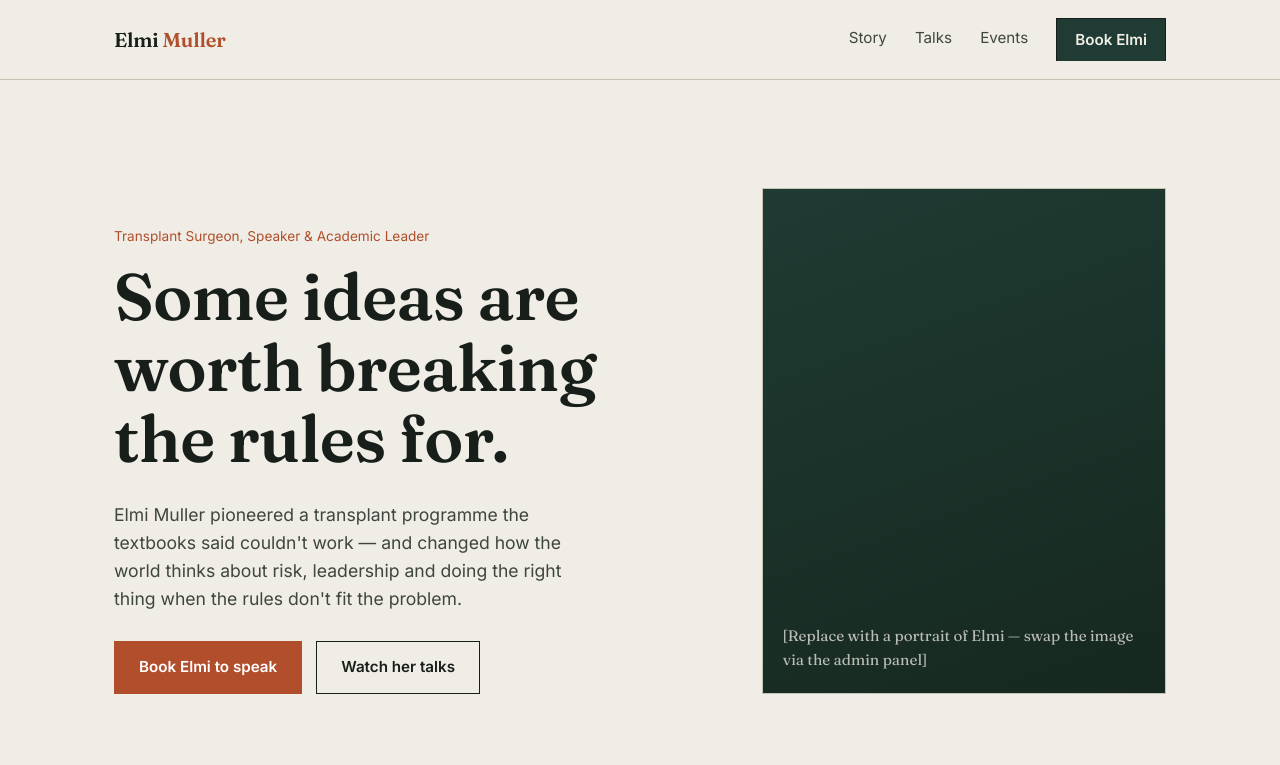
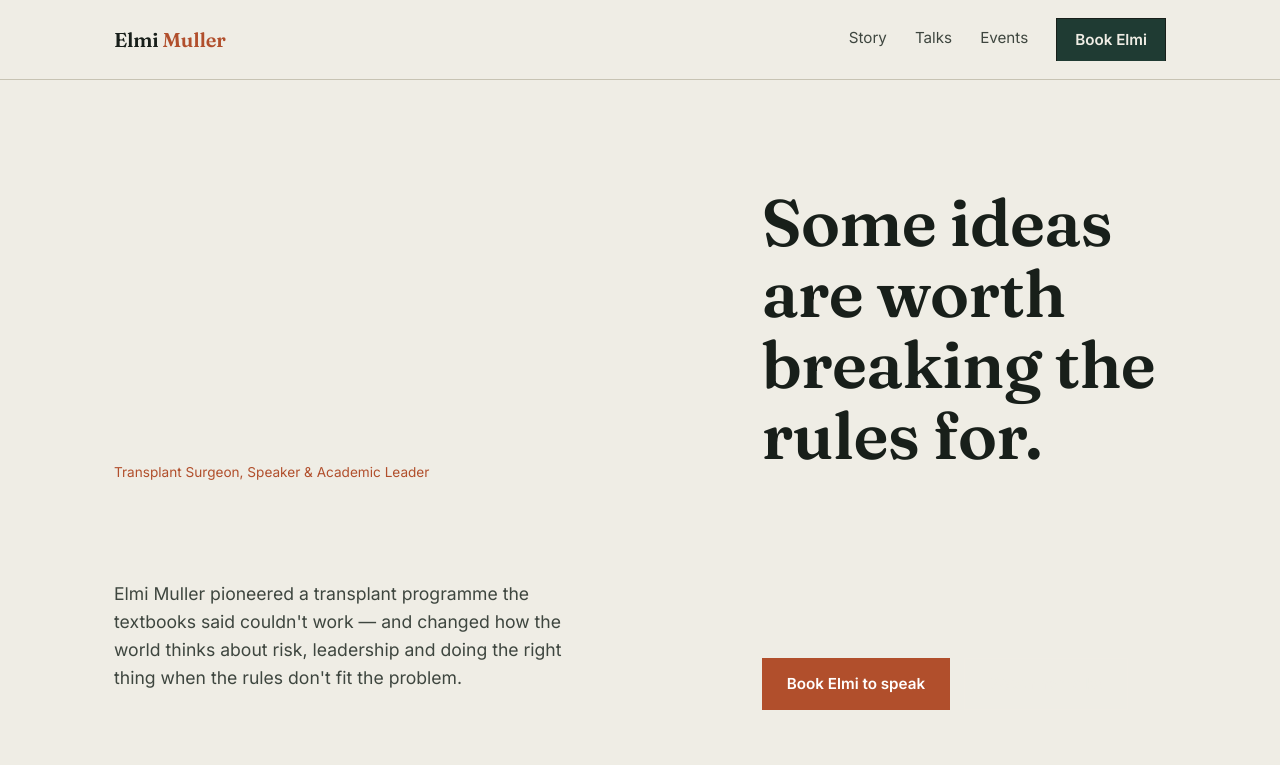
Before and after one commit to herriandreaherri/elmi-muller-site, a plain HTML site: page elmi-muller-site/index.html in a window 1280 px wide. Shown: the top 765 px of the page. Drawn offline with Linux system fonts and the light colour scheme.

Commit message:
Refactor hero section in index.html

```diff
--- a/elmi-muller-site/index.html
+++ b/elmi-muller-site/index.html
@@ -24,19 +24,14 @@
   </div>
 </header>
 
-<section class="hero">
+<section class="hero" id="hero" data-hero-section>
   <div class="wrap">
-    <div>
-      <div class="hero-eyebrow" data-hero-eyebrow>Transplant Surgeon, Speaker & Academic Leader</div>
-      <h1 data-hero-title>Some ideas are worth breaking the rules for.</h1>
-      <p class="hero-sub" data-hero-sub>Elmi Muller pioneered a transplant programme the textbooks said couldn't work — and changed how the world thinks about risk, leadership and doing the right thing when the rules don't fit the problem.</p>
-      <div class="hero-cta">
-        <a href="contact.html" class="btn btn-solid">Book Elmi to speak</a>
-        <a href="talks.html" class="btn">Watch her talks</a>
-      </div>
-    </div>
-    <div class="hero-portrait">
-      <em>[Replace with a portrait of Elmi — swap the image via the admin panel]</em>
+    <div class="hero-eyebrow" data-hero-eyebrow>Transplant Surgeon, Speaker & Academic Leader</div>
+    <h1 data-hero-title>Some ideas are worth breaking the rules for.</h1>
+    <p class="hero-sub" data-hero-sub>Elmi Muller pioneered a transplant programme the textbooks said couldn't work — and changed how the world thinks about risk, leadership and doing the right thing when the rules don't fit the problem.</p>
+    <div class="hero-cta">
+      <a href="contact.html" class="btn btn-solid">Book Elmi to speak</a>
+      <a href="talks.html" class="btn btn-light">Watch her talks</a>
     </div>
   </div>
 </section>
```
